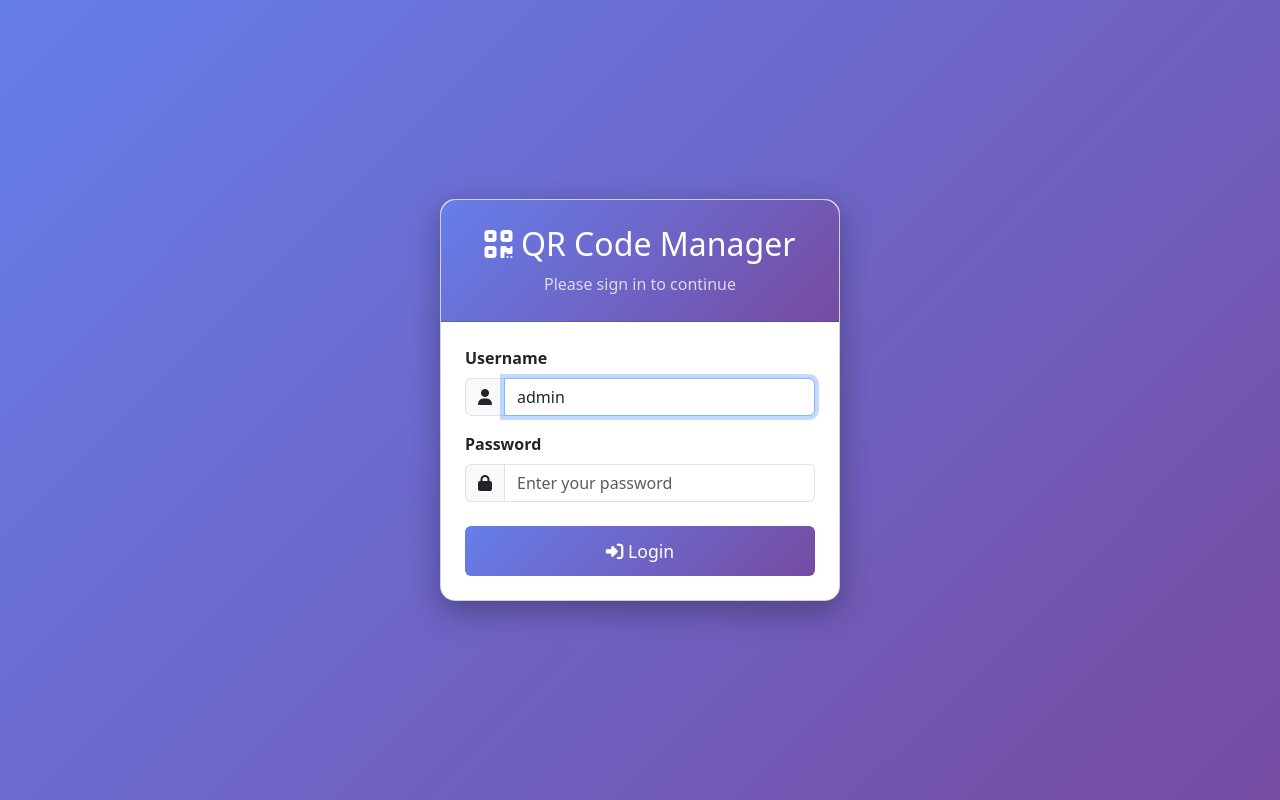
After one commit to lucahardonk/boungaville_qr_management, a Flask app: page /login in a window 1280 px wide. The commit adds this page. Run offline with Flask 3, Linux system fonts and the light colour scheme; parts of the project's set-up code (start-up, migrations or seed data) failed here and were passed over.

Commit message:
feat: restore HTML login page with session auth, keep .env credentials

```diff
--- a/new_flask_app/boungaville_qr_manager/qr_code_manager.py
+++ b/new_flask_app/boungaville_qr_manager/qr_code_manager.py
@@ -1,11 +1,11 @@
 """
 QR Code Creator & Manager
 Flask web application for managing QR codes across Restaurant Manager devices
-Version: 1.5 - Switched to stateless HTTP Basic Auth and .env credentials
+Version: 1.6 - Restored HTML login page, credentials from .env
 Date: 2026-08-02
 """
 
-from flask import Flask, render_template, request, jsonify, Response
+from flask import Flask, render_template, request, jsonify, session, redirect, url_for
 import requests
 from datetime import datetime
 import json
@@ -21,6 +21,19 @@ from dotenv import load_dotenv
 load_dotenv()
 
 app = Flask(__name__)
+
+# Secret key for session signing — load from .env
+app.secret_key = os.getenv('SECRET_KEY', 'change-this-in-production')
+
+# Credentials are loaded from the environment (.env file).
+# ADMIN_USERNAME defaults to 'admin'; ADMIN_PASSWORD has no default and must be set.
+ADMIN_USERNAME = os.getenv('ADMIN_USERNAME', 'admin')
+ADMIN_PASSWORD = os.getenv('ADMIN_PASSWORD')
+
+if not ADMIN_PASSWORD:
+    raise RuntimeError(
+        "ADMIN_PASSWORD is not set. Copy .env.example to .env and set ADMIN_PASSWORD."
+    )
 
 # Configuration
 DEVICES = [
@@ -41,54 +54,48 @@ DEVICES = [
     }
 ]
 
-# Credentials are loaded from the environment (.env file).
-# ADMIN_USERNAME defaults to 'admin'; ADMIN_PASSWORD has no default and must be set.
-ADMIN_USERNAME = os.getenv('ADMIN_USERNAME', 'admin')
-ADMIN_PASSWORD = os.getenv('ADMIN_PASSWORD')
 
-if not ADMIN_PASSWORD:
-    raise RuntimeError(
-        "ADMIN_PASSWORD is not set. Copy .env.example to .env and set ADMIN_PASSWORD."
-    )
-
-
-def check_auth(username, password):
-    """Return True if the provided credentials match the configured admin credentials."""
-    return username == ADMIN_USERNAME and password == ADMIN_PASSWORD
-
-
-def authenticate():
-    """Send a 401 response that prompts the browser for HTTP Basic Auth credentials."""
-    return Response(
-        'Authentication required.',
-        401,
-        {'WWW-Authenticate': 'Basic realm="QR Manager"'}
-    )
-
-
-# Authentication decorator (stateless HTTP Basic Auth, no sessions/cookies)
-def basic_auth_required(f):
+# Authentication decorator (session-based login)
+def login_required(f):
     @wraps(f)
     def decorated_function(*args, **kwargs):
-        auth = request.authorization
-        if not auth or not check_auth(auth.username, auth.password):
-            return authenticate()
+        if 'logged_in' not in session:
+            return redirect(url_for('login'))
         return f(*args, **kwargs)
     return decorated_function
 
 
 @app.route('/')
-@basic_auth_required
 def index():
-    return dashboard()
+    if 'logged_in' in session:
+        return redirect(url_for('dashboard'))
+    return redirect(url_for('login'))
+
+@app.route('/login', methods=['GET', 'POST'])
+def login():
+    if request.method == 'POST':
+        username = request.form.get('username', '')
+        password = request.form.get('password', '')
+        if username == ADMIN_USERNAME and password == ADMIN_PASSWORD:
+            session['logged_in'] = True
+            session['username'] = username
+            return redirect(url_for('dashboard'))
+        else:
+            return render_template('login.html', error='Invalid credentials', default_username=ADMIN_USERNAME)
+    return render_template('login.html', default_username=ADMIN_USERNAME)
+
+@app.route('/logout')
+def logout():
+    session.clear()
+    return redirect(url_for('login'))
 
 @app.route('/dashboard')
-@basic_auth_required
+@login_required
 def dashboard():
-    return render_template('dashboard.html', devices=DEVICES)
+    return render_template('dashboard.html', devices=DEVICES, username=session.get('username'))
 
 @app.route('/api/create_qr', methods=['POST'])
-@basic_auth_required
+@login_required
 def create_qr():
     try:
         data = request.json
@@ -211,7 +218,7 @@ def create_qr():
         return jsonify({'success': False, 'message': str(e)}), 500
 
 @app.route('/api/get_all_qr_codes')
-@basic_auth_required
+@login_required
 def get_all_qr_codes():
     try:
         all_codes = []
@@ -292,7 +299,7 @@ def get_all_qr_codes():
         return jsonify({'success': False, 'message': str(e)}), 500
 
 @app.route('/api/delete_qr', methods=['POST'])
-@basic_auth_required
+@login_required
 def delete_qr():
     try:
         data = request.json
@@ -329,7 +336,7 @@ def delete_qr():
         return jsonify({'success': False, 'message': str(e)}), 500
 
 @app.route('/api/check_device_status')
-@basic_auth_required
+@login_required
 def check_device_status():
     """Check status of all enabled devices"""
     try:
--- a/new_flask_app/boungaville_qr_manager/templates/dashboard.html
+++ b/new_flask_app/boungaville_qr_manager/templates/dashboard.html
@@ -162,6 +162,9 @@
             <div class="devices-status-container" id="devicesStatusContainer">
                 <!-- Device badges will be dynamically added here -->
             </div>
+            <a href="/logout" class="btn btn-light btn-sm ms-auto">
+                <i class="fas fa-sign-out-alt"></i> Logout ({{ username }})
+            </a>
         </div>
 
         <!-- Create QR Code Section -->
--- /dev/null
+++ b/new_flask_app/boungaville_qr_manager/templates/login.html
@@ -0,0 +1,79 @@
+<!DOCTYPE html>
+<html lang="en">
+<head>
+    <meta charset="UTF-8">
+    <meta name="viewport" content="width=device-width, initial-scale=1.0">
+    <title>QR Code Manager - Login</title>
+    <link href="https://cdn.jsdelivr.net/npm/bootstrap@5.3.0/dist/css/bootstrap.min.css" rel="stylesheet">
+    <link rel="stylesheet" href="https://cdnjs.cloudflare.com/ajax/libs/font-awesome/6.4.0/css/all.min.css">
+    <style>
+        body {
+            background: linear-gradient(135deg, #667eea 0%, #764ba2 100%);
+            min-height: 100vh;
+            display: flex;
+            align-items: center;
+            justify-content: center;
+        }
+        .login-card {
+            border-radius: 15px;
+            box-shadow: 0 10px 30px rgba(0,0,0,0.3);
+            width: 100%;
+            max-width: 400px;
+        }
+        .login-card .card-header {
+            background: linear-gradient(135deg, #667eea 0%, #764ba2 100%);
+            color: white;
+            border-radius: 15px 15px 0 0 !important;
+            padding: 25px;
+            text-align: center;
+        }
+        .btn-primary {
+            background: linear-gradient(135deg, #667eea 0%, #764ba2 100%);
+            border: none;
+            width: 100%;
+            padding: 12px;
+            font-size: 1.1em;
+        }
+        .btn-primary:hover {
+            background: linear-gradient(135deg, #764ba2 0%, #667eea 100%);
+        }
+    </style>
+</head>
+<body>
+    <div class="login-card card">
+        <div class="card-header">
+            <h2><i class="fas fa-qrcode"></i> QR Code Manager</h2>
+            <p class="mb-0 mt-1 opacity-75">Please sign in to continue</p>
+        </div>
+        <div class="card-body p-4">
+            {% if error %}
+            <div class="alert alert-danger" role="alert">
+                <i class="fas fa-exclamation-circle"></i> {{ error }}
+            </div>
+            {% endif %}
+            <form method="POST" action="/login">
+                <div class="mb-3">
+                    <label for="username" class="form-label fw-bold">Username</label>
+                    <div class="input-group">
+                        <span class="input-group-text"><i class="fas fa-user"></i></span>
+                        <input type="text" class="form-control" id="username" name="username"
+                               value="{{ default_username }}" required autofocus>
+                    </div>
+                </div>
+                <div class="mb-4">
+                    <label for="password" class="form-label fw-bold">Password</label>
+                    <div class="input-group">
+                        <span class="input-group-text"><i class="fas fa-lock"></i></span>
+                        <input type="password" class="form-control" id="password" name="password"
+                               placeholder="Enter your password" required>
+                    </div>
+                </div>
+                <button type="submit" class="btn btn-primary">
+                    <i class="fas fa-sign-in-alt"></i> Login
+                </button>
+            </form>
+        </div>
+    </div>
+    <script src="https://cdn.jsdelivr.net/npm/bootstrap@5.3.0/dist/js/bootstrap.bundle.min.js"></script>
+</body>
+</html>
```
Also changed, not shown: 1 other file.
